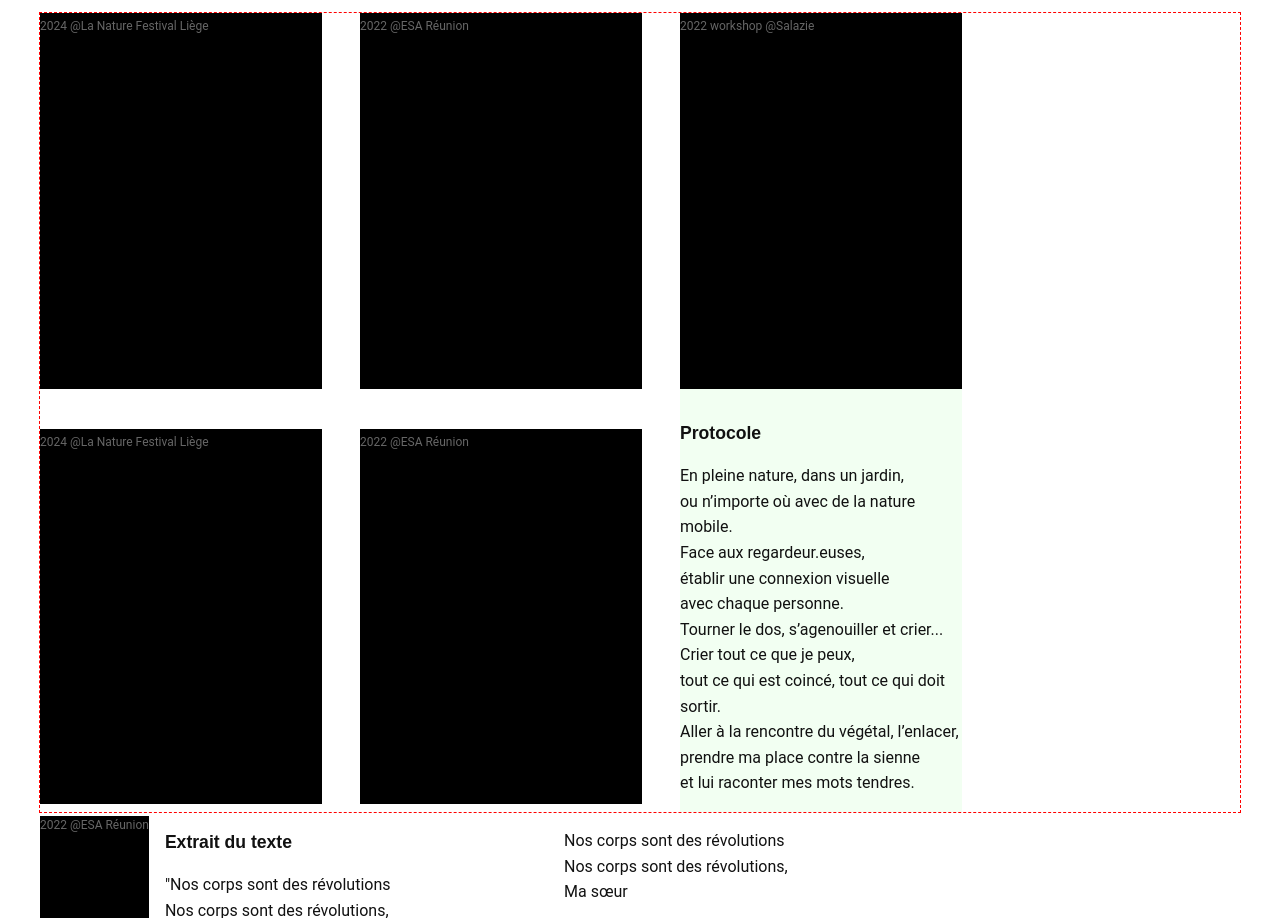
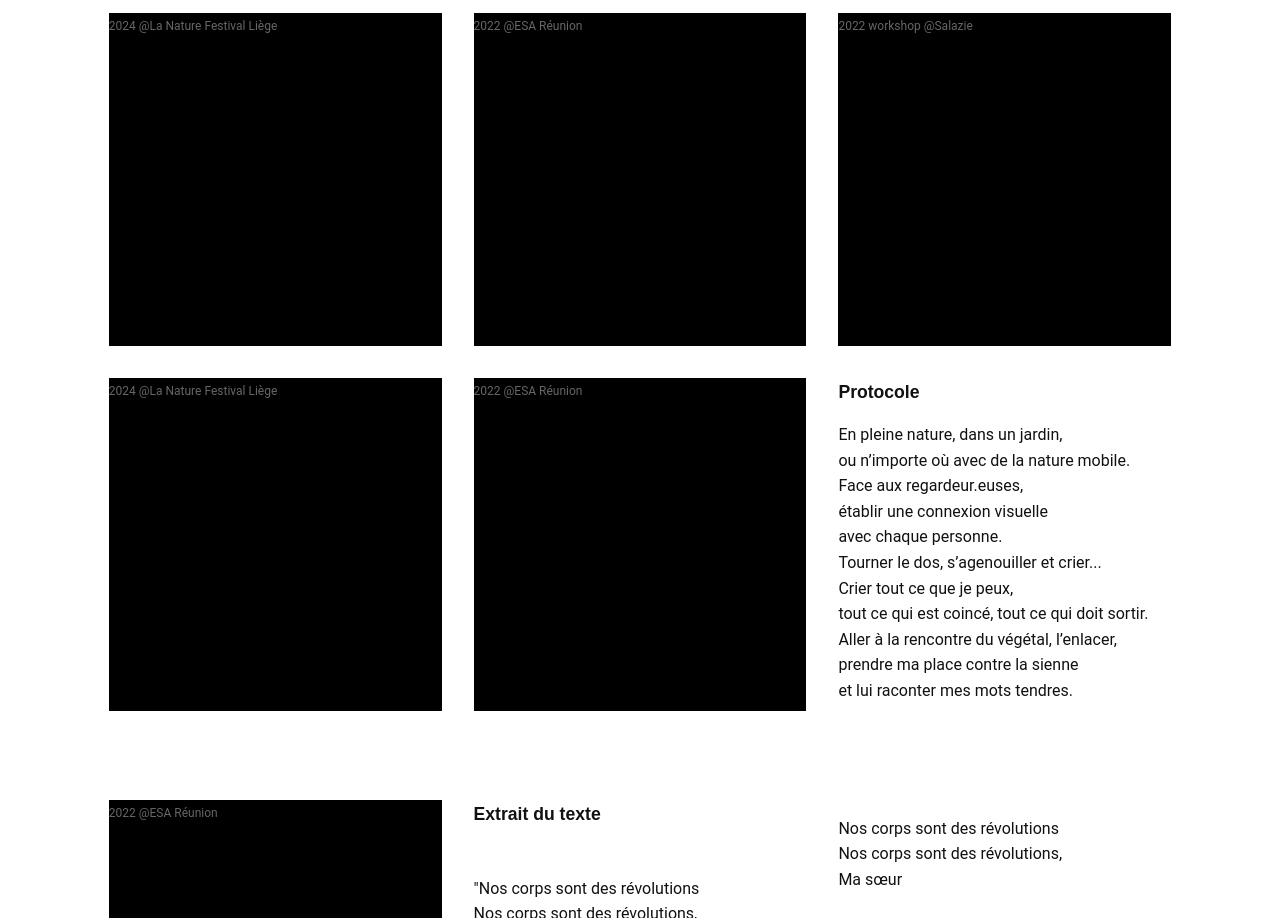
Before and after one commit to brunrhb/oce-p, a plain HTML site: page index.html in a window 1280 px wide. Shown: the part 150-1068 px from the top of the page. Drawn offline with Linux system fonts and the light colour scheme.

Commit message:
deux pages

```diff
--- a/index.html
+++ b/index.html
@@ -23,19 +23,19 @@
 
   <!-- Colonne 1 : images gauche -->
   <div class="column-liaison-végétale-p1--1 media-grid-vertical">
-              <div class="media-placeholder" data-caption="2024 @La Nature Festival Liège"></div>
-              <div class="media-placeholder" data-caption="2024 @La Nature Festival Liège"></div>
+    <div class="media-placeholder media-placeholder--liaison-végétale-p1" data-caption="2024 @La Nature Festival Liège"></div>
+    <div class="media-placeholder media-placeholder--liaison-végétale-p1" data-caption="2024 @La Nature Festival Liège"></div>
   </div>
 
   <!-- Colonne 2 : images centre -->
   <div class="column-liaison-végétale-p1--2 media-grid-vertical">
-              <div class="media-placeholder" data-caption="2022 @ESA Réunion"></div>
-              <div class="media-placeholder" data-caption="2022 @ESA Réunion"></div>
+    <div class="media-placeholder media-placeholder--liaison-végétale-p1" data-caption="2022 @ESA Réunion"></div>
+    <div class="media-placeholder media-placeholder--liaison-végétale-p1" data-caption="2022 @ESA Réunion"></div>
   </div>
 
   <!-- Colonne 3 : image + protocole -->
   <div class="column-liaison-végétale-p1--3">
-              <div class="media-placeholder" data-caption="2022 workshop @Salazie"></div>
+    <div class="media-placeholder media-placeholder--liaison-végétale-p1" data-caption="2022 workshop @Salazie"></div>
 
     <div class="text-block-protocol">
       <h2 class="text-title">Protocole</h2>
@@ -62,8 +62,8 @@
 
             <!-- Colonne 1 : image verticale -->
             <div class="column-liaison-végétale-p2--1 media-grid-vertical">
-              <div class="media-placeholder" data-caption="2022 @ESA Réunion"></div>
-              <div class="media-placeholder" data-caption="2022 @ESA Réunion"></div>
+              <div class="media-placeholder media-placeholder--liaison-végétale-p2" data-caption="2022 @ESA Réunion"></div>
+              <div class="media-placeholder media-placeholder--liaison-végétale-p2" data-caption="2022 @ESA Réunion"></div>
             </div>
 
             <!-- Colonne 2 : extrait texte (gauche) -->
--- a/styles.css
+++ b/styles.css
@@ -20,9 +20,42 @@ body {
 }
 
 main.portfolio {
-  padding: 2rem;
-  max-width: var(--max-width);
+  padding: 2rem 1rem;  /* Réduit le padding horizontal */
+  max-width: 100%;     /* Supprime la contrainte de largeur */
   margin: 0 auto;
+}
+
+/* Pour les grands écrans uniquement */
+@media (min-width: 1600px) {
+  main.portfolio {
+    max-width: 1600px;  /* Limite max pour très grands écrans */
+  }
+}
+
+/* Ajustement pour les sections de projet */
+section.project {
+  max-width: 100%;
+  overflow-x: hidden;  /* Prévient le scroll horizontal non désiré */
+}
+
+/* Ajustements spécifiques pour les grilles végétales */
+.liaison-végétale-p1,
+.liaison-végétale-p2 {
+  margin: 0 -1rem;  /* Compense le padding du portfolio */
+  padding: 0 1rem;
+  width: calc(100% + 2rem);
+  overflow-x: auto;
+}
+
+/* Optimisation pour les colonnes */
+.column-liaison-végétale-p1--1,
+.column-liaison-végétale-p1--2,
+.column-liaison-végétale-p1--3,
+.column-liaison-végétale-p2--1,
+.column-liaison-végétale-p2--2,
+.column-liaison-végétale-p2--3 {
+  width: clamp(14rem, 30vw, 32rem);  /* Valeurs légèrement augmentées */
+  flex-shrink: 0;  /* Empêche la compression */
 }
 /* #endregion */
 
@@ -148,41 +181,104 @@ ul {
 .liaison-végétale-p1 {
   display: flex;
   flex-wrap: nowrap;
-    gap: clamp(1rem, 3vw, 4rem);
+  justify-content: center;
+  gap: clamp(2rem, 4vh, 6rem);
+  max-width: 90vw;
+  margin: 0 auto;
   overflow-x: auto;
-    outline: 1px dashed red; /* debug, à retirer ensuite */
+  padding: 0 1rem;
 }
 
 .column-liaison-végétale-p1--1,
-  .column-liaison-végétale-p1--2 {
+.column-liaison-végétale-p1--2,
+.column-liaison-végétale-p1--3 {
   display: flex;
   flex-direction: column;
   gap: clamp(2rem, 4vh, 6rem);
-    width: clamp(12.5rem, 22vw, 23.75rem);
+  width: clamp(14rem, 26vw, 28rem);
   min-width: 0;
+  flex-shrink: 0;
 }
 
-  .column-liaison-végétale-p1--3 {
+/* #endregion */
+
+
+
+
+
+
+
+
+/* #region LIAISON VÉGÉTALE P2 */
+.liaison-végétale-p2 {
+  display: flex;
+  flex-wrap: nowrap;
+  justify-content: center;
+  gap: clamp(2rem, 4vh, 6rem);
+  max-width: 90vw;
+  margin: clamp(4rem, 10vh, 8rem) auto 0;
+  overflow-x: auto;
+  padding: 0 1rem;
+}
+
+.column-liaison-végétale-p2--1,
+.column-liaison-végétale-p2--2,
+.column-liaison-végétale-p2--3 {
   display: flex;
   flex-direction: column;
-    justify-content: space-between;
-    width: clamp(12.5rem, 22vw, 23.75rem);
+  gap: clamp(2rem, 4vh, 6rem);
+  width: clamp(14rem, 26vw, 28rem);
   min-width: 0;
-    background: rgba(0, 255, 0, 0.05); /* debug, à retirer ensuite */
+  flex-shrink: 0;
 }
 
-  .media-placeholder + [data-caption]::after,
-  .media-placeholder + .media-credit {
-    display: block;
-    font-size: 0.75rem;
-    color: var(--color-meta);
-    margin-top: 0.25rem;
+/* Réinitialisation des marges internes */
+.text-title,
+.text-block-protocol {
+  margin: 0;
+  padding: 0;
 }
 
-  .text-block-protocol {
-    font-size: 1rem;
-    line-height: 1.6;
-    margin-top: auto;
-    align-self: flex-start;
+/* Ajustement aspect ratio uniforme pour les images */
+.media-placeholder--liaison-végétale-p1,
+.media-placeholder--liaison-végétale-p2 {
+  aspect-ratio: 1/1;
+  width: 100%;
+  background: black;
+  margin: 0;
+}
+
+/* Ajustements communs */
+.liaison-végétale-p1,
+.liaison-végétale-p2 {
+  scrollbar-width: none; /* Firefox */
+  -ms-overflow-style: none; /* IE/Edge */
+}
+
+.liaison-végétale-p1::-webkit-scrollbar,
+.liaison-végétale-p2::-webkit-scrollbar {
+  display: none; /* Chrome/Safari/Opera */
 }
 /* #endregion */
+
+.extended-caption {
+  font-size: 0.9rem;
+  color: var(--color-meta);
+  margin-top: 1rem;
+  line-height: 1.5;
+}
+
+.resource-link {
+  font-size: 0.9rem;
+  margin-top: 1rem;
+  line-height: 1.5;
+}
+
+.text-link {
+  color: var(--color-accent);
+  text-decoration: underline;
+}
+
+.media-placeholder--square {
+  aspect-ratio: 1 / 1;
+}
```
Lines whose indentation alone changed are shown as unchanged.
